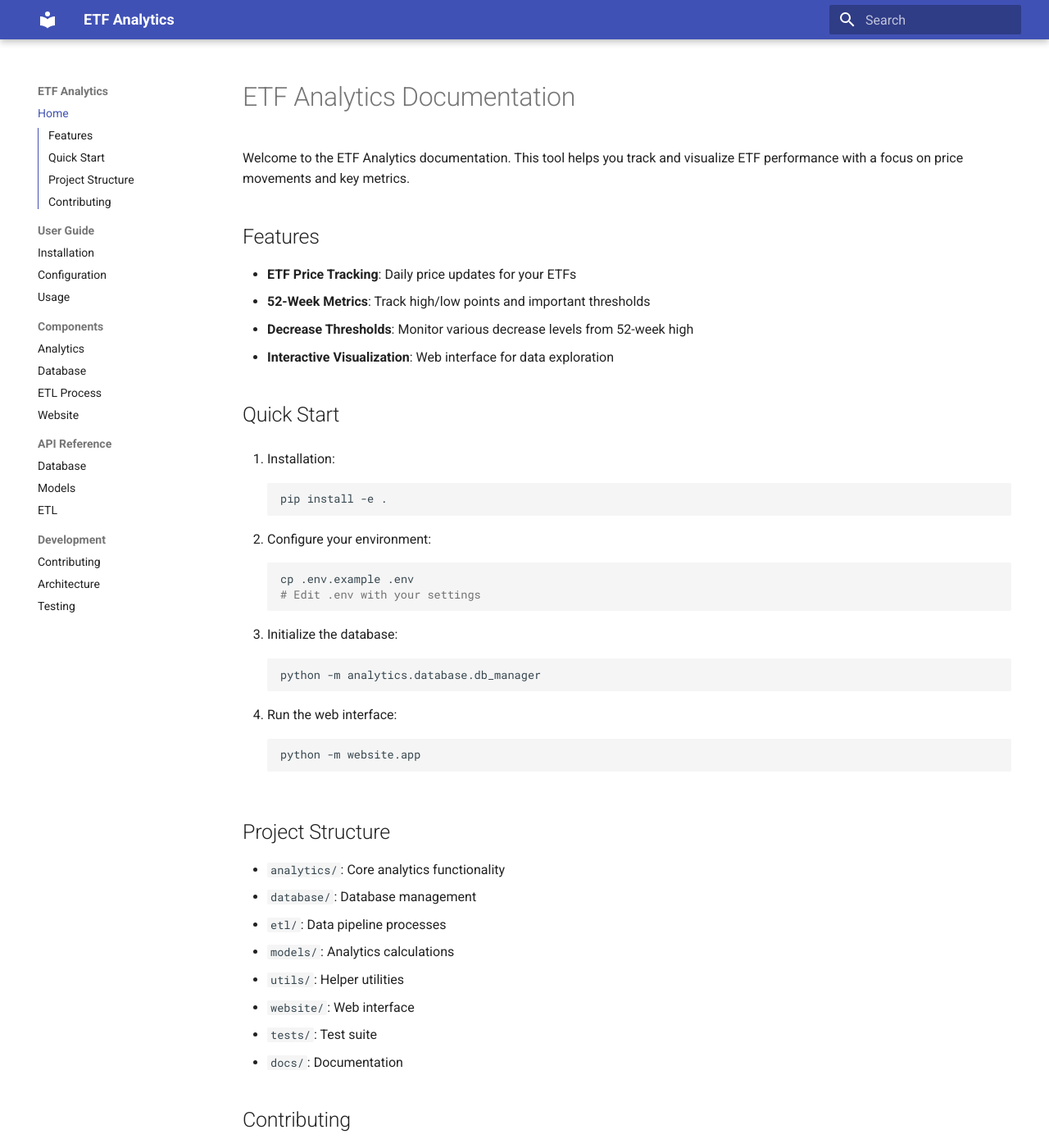
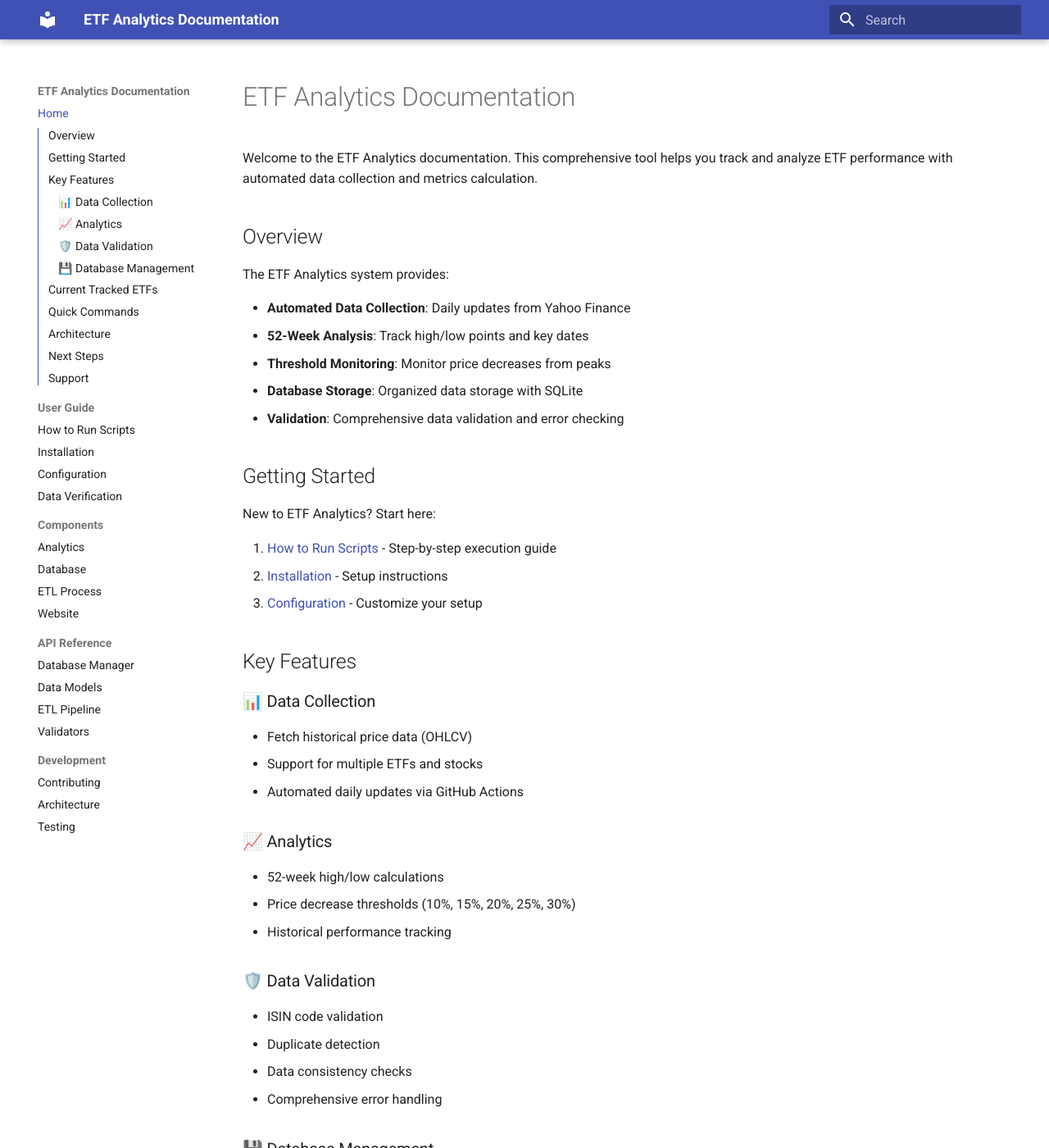
Before and after one commit to anyarlene/stock-market, an MkDocs documentation site: the page built from docs/index.md, in a window 1280 px wide and 1400 px high. Shown: the whole window at 82% size. Built offline with MkDocs 1.6.1 and Material for MkDocs 9.7.7, drawn with Linux system fonts in a browser that asks for light colours; some of the changed text lies outside the part shown.

Commit message:
feat: implement ETF analytics system with database and ETL pipeline
- Add SQLite database with symbols, etf_data, and metrics tables
- Create market_data_fetcher.py for Yahoo Finance data collection
- Implement DatabaseManager with validation and error handling
- Add symbols.csv for ETF configuration management
- Create GitHub Actions workflow (needs testing)
- Restructure project: analytics/ and website/ packages
- Add comprehensive documentation and setup guides
- Remove deprecated PySpark implementation

Breaking: Updated project structure and import paths

````diff
--- a/docs/index.md
+++ b/docs/index.md
@@ -1,51 +1,98 @@
 # ETF Analytics Documentation
 
-Welcome to the ETF Analytics documentation. This tool helps you track and visualize ETF performance with a focus on price movements and key metrics.
+Welcome to the ETF Analytics documentation. This comprehensive tool helps you track and analyze ETF performance with automated data collection and metrics calculation.
 
-## Features
+## Overview
 
-- **ETF Price Tracking**: Daily price updates for your ETFs
-- **52-Week Metrics**: Track high/low points and important thresholds
-- **Decrease Thresholds**: Monitor various decrease levels from 52-week high
-- **Interactive Visualization**: Web interface for data exploration
+The ETF Analytics system provides:
 
-## Quick Start
+- **Automated Data Collection**: Daily updates from Yahoo Finance
+- **52-Week Analysis**: Track high/low points and key dates
+- **Threshold Monitoring**: Monitor price decreases from peaks
+- **Database Storage**: Organized data storage with SQLite
+- **Validation**: Comprehensive data validation and error checking
 
-1. Installation:
-   ```bash
-   pip install -e .
-   ```
+## Getting Started
 
-2. Configure your environment:
-   ```bash
-   cp .env.example .env
-   # Edit .env with your settings
-   ```
+New to ETF Analytics? Start here:
 
-3. Initialize the database:
-   ```bash
-   python -m analytics.database.db_manager
-   ```
+1. [How to Run Scripts](how_to_run_scripts.md) - Step-by-step execution guide
+2. [Installation](user-guide/installation.md) - Setup instructions
+3. [Configuration](user-guide/configuration.md) - Customize your setup
 
-4. Run the web interface:
-   ```bash
-   python -m website.app
-   ```
+## Key Features
 
-## Project Structure
+### 📊 Data Collection
+- Fetch historical price data (OHLCV)
+- Support for multiple ETFs and stocks
+- Automated daily updates via GitHub Actions
 
-- `analytics/`: Core analytics functionality
-  - `database/`: Database management
-  - `etl/`: Data pipeline processes
-  - `models/`: Analytics calculations
-  - `utils/`: Helper utilities
-- `website/`: Web interface
-- `tests/`: Test suite
-- `docs/`: Documentation
+### 📈 Analytics
+- 52-week high/low calculations
+- Price decrease thresholds (10%, 15%, 20%, 25%, 30%)
+- Historical performance tracking
 
-## Contributing
+### 🛡️ Data Validation
+- ISIN code validation
+- Duplicate detection
+- Data consistency checks
+- Comprehensive error handling
 
-See our [Contributing Guide](development/contributing.md) for details on how to:
-- Set up your development environment
-- Run tests
-- Submit pull requests
+### 💾 Database Management
+- SQLite database with optimized schema
+- Foreign key relationships
+- Indexed queries for performance
+- Backup and recovery capabilities
+
+## Current Tracked ETFs
+
+- **Vanguard S&P 500 UCITS ETF** (VUAA.L)
+  - ISIN: IE00BFMXXD54
+  - Exchange: London Stock Exchange
+  - Currency: USD
+
+- **iShares NASDAQ 100 UCITS ETF** (CNDX.L)
+  - ISIN: IE00B53SZB19
+  - Exchange: London Stock Exchange
+  - Currency: GBP
+
+## Quick Commands
+
+```bash
+# Initialize everything from scratch
+python -m analytics.database.init_db
+python -m analytics.database.load_symbols
+python -m analytics.etl.market_data_fetcher
+
+# Update data only
+python -m analytics.etl.market_data_fetcher
+
+# Load new symbols
+python -m analytics.database.load_symbols
+```
+
+## Architecture
+
+The system is built with modern Python practices:
+
+- **Modular Design**: Separate packages for analytics and website
+- **Clean Interfaces**: Well-defined APIs between components
+- **Robust Error Handling**: Comprehensive logging and validation
+- **Scalable Structure**: Easy to add new ETFs and features
+
+## Next Steps
+
+- Explore the [Components](components/analytics.md) section to understand the system architecture
+- Check the [API Reference](api/database.md) for detailed function documentation
+- Visit [Development](development/contributing.md) to contribute to the project
+
+## Support
+
+- Review error logs for troubleshooting
+- Check data validation for common issues
+- Ensure all dependencies are properly installed
+- Use DB Browser for SQLite to inspect data
+
+---
+
+Ready to get started? Head to the [How to Run Scripts](how_to_run_scripts.md) guide!
--- a/mkdocs.yml
+++ b/mkdocs.yml
@@ -1,4 +1,4 @@
-site_name: ETF Analytics
+site_name: ETF Analytics Documentation
 site_description: Documentation for ETF analytics and visualization tool
 theme:
   name: material
@@ -14,18 +14,20 @@
 nav:
   - Home: index.md
   - User Guide:
+    - How to Run Scripts: how_to_run_scripts.md
     - Installation: user-guide/installation.md
     - Configuration: user-guide/configuration.md
-    - Usage: user-guide/usage.md
+    - Data Verification: user-guide/verification.md
   - Components:
     - Analytics: components/analytics.md
     - Database: components/database.md
     - ETL Process: components/etl.md
     - Website: components/website.md
   - API Reference:
-    - Database: api/database.md
-    - Models: api/models.md
-    - ETL: api/etl.md
+    - Database Manager: api/database.md
+    - Data Models: api/models.md
+    - ETL Pipeline: api/etl.md
+    - Validators: api/validators.md
   - Development:
     - Contributing: development/contributing.md
     - Architecture: development/architecture.md
@@ -37,6 +39,7 @@
   - pymdownx.inlinehilite
   - admonition
   - footnotes
+  - tables
 
 plugins:
   - search
````
Also changed, not shown: README.md (+162 -63 lines), docs/how_to_run_scripts.md (added, +178 -0 lines), 6 other files.
